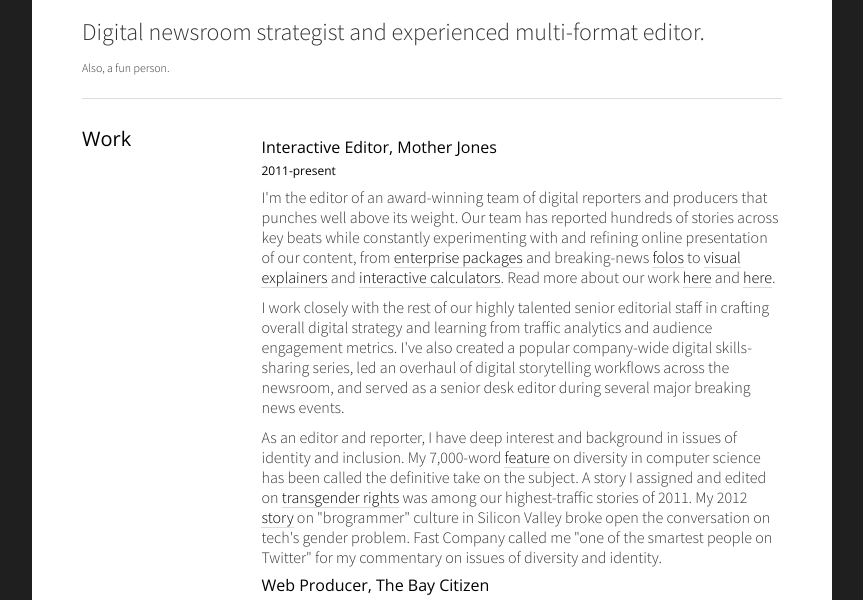
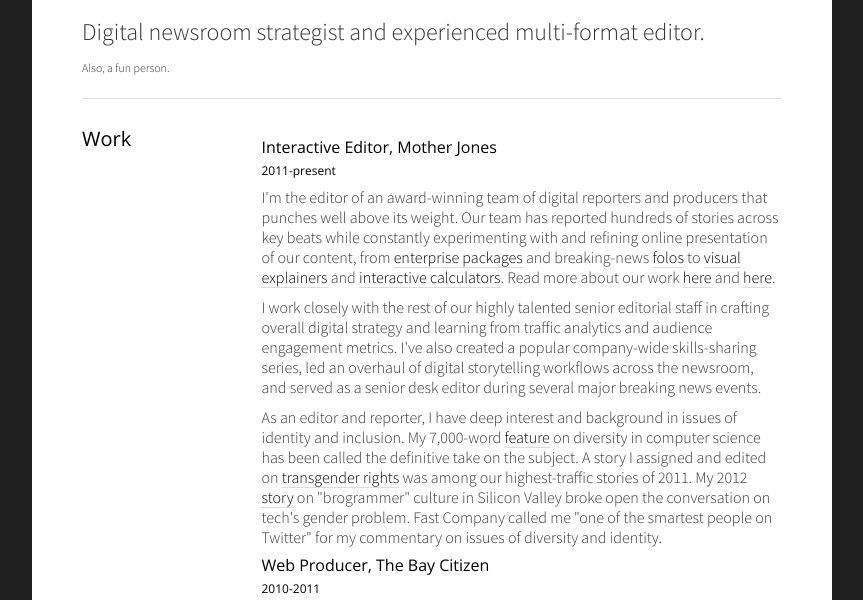
Before and after one commit to tasneem/tasneem.github.io, a plain HTML site: page index.html in a window 1280 px wide. Shown: the part 194-794 px from the top of the page, without its empty margins (208-1071 px from the left). Drawn offline with nearby package versions, Linux system fonts and the light colour scheme.

Commit message:
First commit

```diff
--- a/index.html
+++ b/index.html
@@ -70,7 +70,7 @@
           <h5>2011-present</h5>
           <p>I'm the editor of an award-winning team of digital reporters and producers that punches well above its weight. Our team has reported hundreds of stories across key beats while constantly experimenting with and refining online presentation of our content, from <a href="http://www.motherjones.com/special-reports/2012/12/guns-in-america-mass-shootings">enterprise packages</a> and breaking-news <a href="http://www.motherjones.com/politics/2014/08/police-shootings-michael-brown-ferguson-black-men">folos</a> to <a href="http://www.motherjones.com/politics/2013/02/back-line-green-card-immigration-reform-quiz">visual</a> <a href="http://www.motherjones.com/politics/2014/09/ferguson-might-have-break-its-habit-hitting-poor-people-big-fines">explainers</a> and <a href="https://www.google.com/webhp?sourceid=chrome-instant&ion=1&espv=2&ie=UTF-8#q=calculator%20mother%20jones">interactive calculators</a>. Read more about our work <a href="http://knightlab.northwestern.edu/2013/06/07/tasneem-raja-on-growing-an-interactive-news-team-skill-sharing-and-smart-approaches-to-data/">here</a> and <a href="http://towcenter.org/blog/tasneem-raja-urges-newsrooms-to-adopt-pair-programming-for-better-data-journalism/">here</a>.
 
-          <p>I work closely with the rest of our highly talented senior editorial staff in crafting overall digital strategy and learning from traffic analytics and audience engagement metrics. I've also created a popular company-wide digital skills-sharing series, led an overhaul of digital storytelling workflows across the newsroom, and served as a senior desk editor during several major breaking news events.</p>
+          <p>I work closely with the rest of our highly talented senior editorial staff in crafting overall digital strategy and learning from traffic analytics and audience engagement metrics. I've also created a popular company-wide skills-sharing series, led an overhaul of digital storytelling workflows across the newsroom, and served as a senior desk editor during several major breaking news events.</p>
           <p>As an editor and reporter, I have deep interest and background in issues of identity and inclusion. My 7,000-word <a href="http://www.motherjones.com/media/2014/06/computer-science-programming-code-diversity-sexism-education">feature</a> on diversity in computer science has been called the definitive take on the subject. A story I assigned and edited on <a href="http://www.motherjones.com/mixed-media/2012/01/sweden-still-forcing-sterilization">transgender rights</a> was among our highest-traffic stories of 2011. My 2012 <a href="http://www.motherjones.com/media/2012/04/silicon-valley-brogrammer-culture-sexist-sxsw">story</a> on "brogrammer" culture in Silicon Valley broke open the conversation on tech's gender problem. Fast Company called me "one of the smartest people on Twitter" for my commentary on issues of diversity and identity.</p>
 
           <h4>Web Producer, The Bay Citizen</h4>
```
